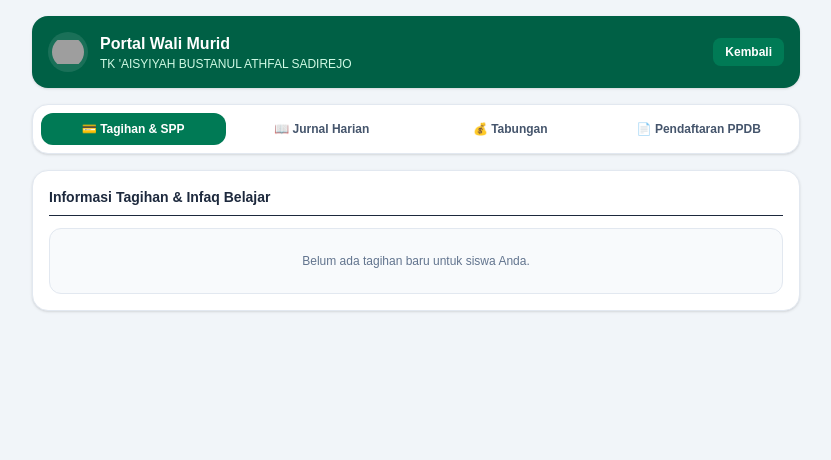
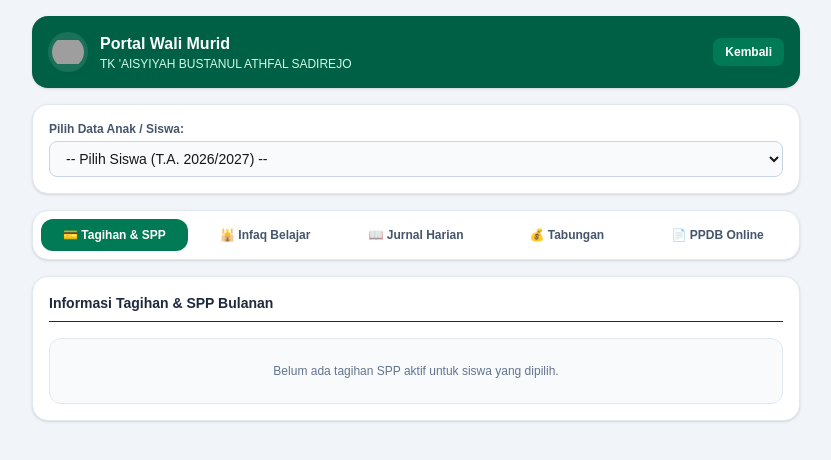
Before and after one commit to ariespratamanur/tk-aisyiyah-sadirejo, a Next.js app: page /portal-wali in a window 1280 px wide. Shown: the top 460 px of the page, without its empty margins (224-1055 px from the left). Built offline with nearby package versions, Linux system fonts and the light colour scheme; grey boxes are pictures that could not be loaded.

Commit message:
Lengkapi fitur Portal Wali Murid

```diff
--- a/app/portal-wali/page.tsx
+++ b/app/portal-wali/page.tsx
@@ -4,7 +4,8 @@ import { useState } from "react";
 import Link from "next/link";
 
 export default function PortalWali() {
-  const [activeTab, setActiveTab] = useState<"tagihan" | "jurnal" | "tabungan" | "ppdb">("tagihan");
+  const [activeTab, setActiveTab] = useState<"tagihan" | "infaq" | "jurnal" | "tabungan" | "ppdb">("tagihan");
+  const [metodeBayar, setMetodeBayar] = useState<"qris" | "transfer">("qris");
 
   return (
     <div className="min-h-screen bg-slate-100 p-4">
@@ -30,19 +31,35 @@ export default function PortalWali() {
           </Link>
         </div>
 
-        {/* Tab Navigasi */}
-        <div className="bg-white p-2 rounded-2xl shadow-sm border border-slate-200 flex gap-1">
+        {/* Pilih Siswa Aktif */}
+        <div className="bg-white p-4 rounded-2xl shadow-sm border border-slate-200">
+          <label className="block text-xs font-semibold text-slate-600 mb-1">Pilih Data Anak / Siswa:</label>
+          <select className="w-full px-3 py-2 border border-slate-300 rounded-lg text-sm bg-slate-50">
+            <option>-- Pilih Siswa (T.A. 2026/2027) --</option>
+          </select>
+        </div>
+
+        {/* Navigation Tabs */}
+        <div className="bg-white p-2 rounded-2xl shadow-sm border border-slate-200 flex flex-wrap gap-1">
           <button
             onClick={() => setActiveTab("tagihan")}
-            className={`flex-1 py-2 text-xs font-semibold rounded-xl transition ${
+            className={`flex-1 min-w-[110px] py-2 text-xs font-semibold rounded-xl transition ${
               activeTab === "tagihan" ? "bg-emerald-700 text-white" : "text-slate-600 hover:bg-slate-50"
             }`}
           >
             💳 Tagihan & SPP
           </button>
           <button
+            onClick={() => setActiveTab("infaq")}
+            className={`flex-1 min-w-[110px] py-2 text-xs font-semibold rounded-xl transition ${
+              activeTab === "infaq" ? "bg-emerald-700 text-white" : "text-slate-600 hover:bg-slate-50"
+            }`}
+          >
+            🕌 Infaq Belajar
+          </button>
+          <button
             onClick={() => setActiveTab("jurnal")}
-            className={`flex-1 py-2 text-xs font-semibold rounded-xl transition ${
+            className={`flex-1 min-w-[110px] py-2 text-xs font-semibold rounded-xl transition ${
               activeTab === "jurnal" ? "bg-emerald-700 text-white" : "text-slate-600 hover:bg-slate-50"
             }`}
           >
@@ -50,7 +67,7 @@ export default function PortalWali() {
           </button>
           <button
             onClick={() => setActiveTab("tabungan")}
-            className={`flex-1 py-2 text-xs font-semibold rounded-xl transition ${
+            className={`flex-1 min-w-[110px] py-2 text-xs font-semibold rounded-xl transition ${
               activeTab === "tabungan" ? "bg-emerald-700 text-white" : "text-slate-600 hover:bg-slate-50"
             }`}
           >
@@ -58,64 +75,145 @@ export default function PortalWali() {
           </button>
           <button
             onClick={() => setActiveTab("ppdb")}
-            className={`flex-1 py-2 text-xs font-semibold rounded-xl transition ${
+            className={`flex-1 min-w-[110px] py-2 text-xs font-semibold rounded-xl transition ${
               activeTab === "ppdb" ? "bg-emerald-700 text-white" : "text-slate-600 hover:bg-slate-50"
             }`}
           >
-            📄 Pendaftaran PPDB
+            📄 PPDB Online
           </button>
         </div>
 
-        {/* Konten Tab 1: Tagihan & SPP */}
+        {/* Tab 1: Tagihan & SPP */}
         {activeTab === "tagihan" && (
-          <div className="bg-white p-4 rounded-2xl shadow-sm border border-slate-200 space-y-3">
-            <h2 className="text-sm font-bold text-slate-800 border-b pb-2">Informasi Tagihan & Infaq Belajar</h2>
+          <div className="bg-white p-4 rounded-2xl shadow-sm border border-slate-200 space-y-4">
+            <h2 className="text-sm font-bold text-slate-800 border-b pb-2">Informasi Tagihan & SPP Bulanan</h2>
             <div className="text-xs text-slate-500 bg-slate-50 p-6 rounded-xl border border-slate-200 text-center">
-              Belum ada tagihan baru untuk siswa Anda.
+              Belum ada tagihan SPP aktif untuk siswa yang dipilih.
             </div>
           </div>
         )}
 
-        {/* Konten Tab 2: Jurnal Harian */}
+        {/* Tab 2: Infaq Belajar & Pembayaran */}
+        {activeTab === "infaq" && (
+          <div className="bg-white p-4 rounded-2xl shadow-sm border border-slate-200 space-y-4">
+            <h2 className="text-sm font-bold text-slate-800 border-b pb-2">Pembayaran Infaq Belajar & Kegiatan</h2>
+            <div className="space-y-3">
+              <div>
+                <label className="block text-xs font-semibold text-slate-700 mb-1">Nominal Infaq / Pembayaran (Rp)</label>
+                <input
+                  type="number"
+                  placeholder="Contoh: 150000"
+                  className="w-full px-3 py-2 border border-slate-300 rounded-lg text-xs"
+                />
+              </div>
+
+              <div>
+                <label className="block text-xs font-semibold text-slate-700 mb-1">Pilih Metode Pembayaran</label>
+                <div className="grid grid-cols-2 gap-2">
+                  <button
+                    type="button"
+                    onClick={() => setMetodeBayar("qris")}
+                    className={`py-2 text-xs font-semibold rounded-lg border ${
+                      metodeBayar === "qris" ? "bg-emerald-50 border-emerald-600 text-emerald-800" : "border-slate-200 text-slate-600"
+                    }`}
+                  >
+                    📱 QRIS Instan
+                  </button>
+                  <button
+                    type="button"
+                    onClick={() => setMetodeBayar("transfer")}
+                    className={`py-2 text-xs font-semibold rounded-lg border ${
+                      metodeBayar === "transfer" ? "bg-emerald-50 border-emerald-600 text-emerald-800" : "border-slate-200 text-slate-600"
+                    }`}
+                  >
+                    🏦 Transfer Bank
+                  </button>
+                </div>
+              </div>
+
+              <button
+                onClick={() => alert("Instruksi pembayaran telah dikirim!")}
+                className="w-full bg-emerald-700 hover:bg-emerald-800 text-white font-semibold py-2.5 rounded-lg text-xs transition"
+              >
+                Proses Pembayaran Infaq
+              </button>
+            </div>
+          </div>
+        )}
+
+        {/* Tab 3: Jurnal Harian */}
         {activeTab === "jurnal" && (
           <div className="bg-white p-4 rounded-2xl shadow-sm border border-slate-200 space-y-3">
-            <h2 className="text-sm font-bold text-slate-800 border-b pb-2">Catatan Perkembangan & Aktivitas Siswa</h2>
+            <h2 className="text-sm font-bold text-slate-800 border-b pb-2">Catatan Perkembangan & Aktivitas Harian</h2>
             <div className="text-xs text-slate-500 bg-slate-50 p-6 rounded-xl border border-slate-200 text-center">
               Belum ada catatan jurnal harian dari Guru Kelas.
             </div>
           </div>
         )}
 
-        {/* Konten Tab 3: Tabungan */}
+        {/* Tab 4: Tabungan Siswa */}
         {activeTab === "tabungan" && (
-          <div className="bg-white p-4 rounded-2xl shadow-sm border border-slate-200 space-y-3">
+          <div className="bg-white p-4 rounded-2xl shadow-sm border border-slate-200 space-y-4">
             <h2 className="text-sm font-bold text-slate-800 border-b pb-2">Saldo & Mutasi Tabungan Siswa</h2>
-            <div className="bg-emerald-50 border border-emerald-200 p-4 rounded-xl text-center">
-              <p className="text-xs text-emerald-800 font-semibold">Total Saldo Tabungan</p>
-              <p className="text-xl font-bold text-emerald-950 mt-0.5">Rp 0</p>
+            <div className="bg-emerald-800 text-white p-4 rounded-xl flex justify-between items-center">
+              <div>
+                <p className="text-[10px] font-bold tracking-wider text-emerald-200 uppercase">TOTAL SALDO TABUNGAN</p>
+                <p className="text-xl font-bold mt-0.5">Rp 0</p>
+              </div>
+              <span className="text-2xl">💰</span>
+            </div>
+            <div className="text-xs text-slate-500 bg-slate-50 p-6 rounded-xl border border-slate-200 text-center">
+              Belum ada riwayat mutasi tabungan tercatat.
             </div>
           </div>
         )}
 
-        {/* Konten Tab 4: Pendaftaran PPDB Online */}
+        {/* Tab 5: Form PPDB Online */}
         {activeTab === "ppdb" && (
           <div className="bg-white p-4 rounded-2xl shadow-sm border border-slate-200 space-y-4">
             <h2 className="text-sm font-bold text-slate-800 border-b pb-2">Formulir Pendaftaran Siswa Baru (PPDB)</h2>
-            <form onSubmit={(e) => { e.preventDefault(); alert("Pendaftaran berhasil dikirim!"); }} className="space-y-3">
+            <form
+              onSubmit={(e) => {
+                e.preventDefault();
+                alert("Pendaftaran PPDB berhasil dikirim! Data akan diverifikasi oleh pihak TU.");
+              }}
+              className="space-y-3"
+            >
               <div>
                 <label className="block text-xs font-semibold text-slate-700 mb-1">Nama Lengkap Calon Siswa</label>
-                <input type="text" placeholder="Masukkan nama anak" className="w-full px-3 py-2 border border-slate-300 rounded-lg text-xs" required />
+                <input
+                  type="text"
+                  placeholder="Masukkan nama lengkap anak"
+                  className="w-full px-3 py-2 border border-slate-300 rounded-lg text-xs"
+                  required
+                />
               </div>
+
               <div>
                 <label className="block text-xs font-semibold text-slate-700 mb-1">Nama Wali Murid / Orang Tua</label>
-                <input type="text" placeholder="Masukkan nama ayah/ibu" className="w-full px-3 py-2 border border-slate-300 rounded-lg text-xs" required />
+                <input
+                  type="text"
+                  placeholder="Masukkan nama ayah / ibu"
+                  className="w-full px-3 py-2 border border-slate-300 rounded-lg text-xs"
+                  required
+                />
               </div>
+
               <div>
                 <label className="block text-xs font-semibold text-slate-700 mb-1">Nomor WhatsApp Wali</label>
-                <input type="tel" placeholder="Contoh: 08123456789" className="w-full px-3 py-2 border border-slate-300 rounded-lg text-xs" required />
+                <input
+                  type="tel"
+                  placeholder="Contoh: 08123456789"
+                  className="w-full px-3 py-2 border border-slate-300 rounded-lg text-xs"
+                  required
+                />
               </div>
-              <button type="submit" className="w-full bg-emerald-700 hover:bg-emerald-800 text-white font-semibold py-2.5 rounded-lg text-xs transition">
-                Kirim Pendaftaran PPDB
+
+              <button
+                type="submit"
+                className="w-full bg-emerald-700 hover:bg-emerald-800 text-white font-semibold py-2.5 rounded-lg text-xs transition"
+              >
+                Kirim Formulir Pendaftaran PPDB
               </button>
             </form>
           </div>
```
